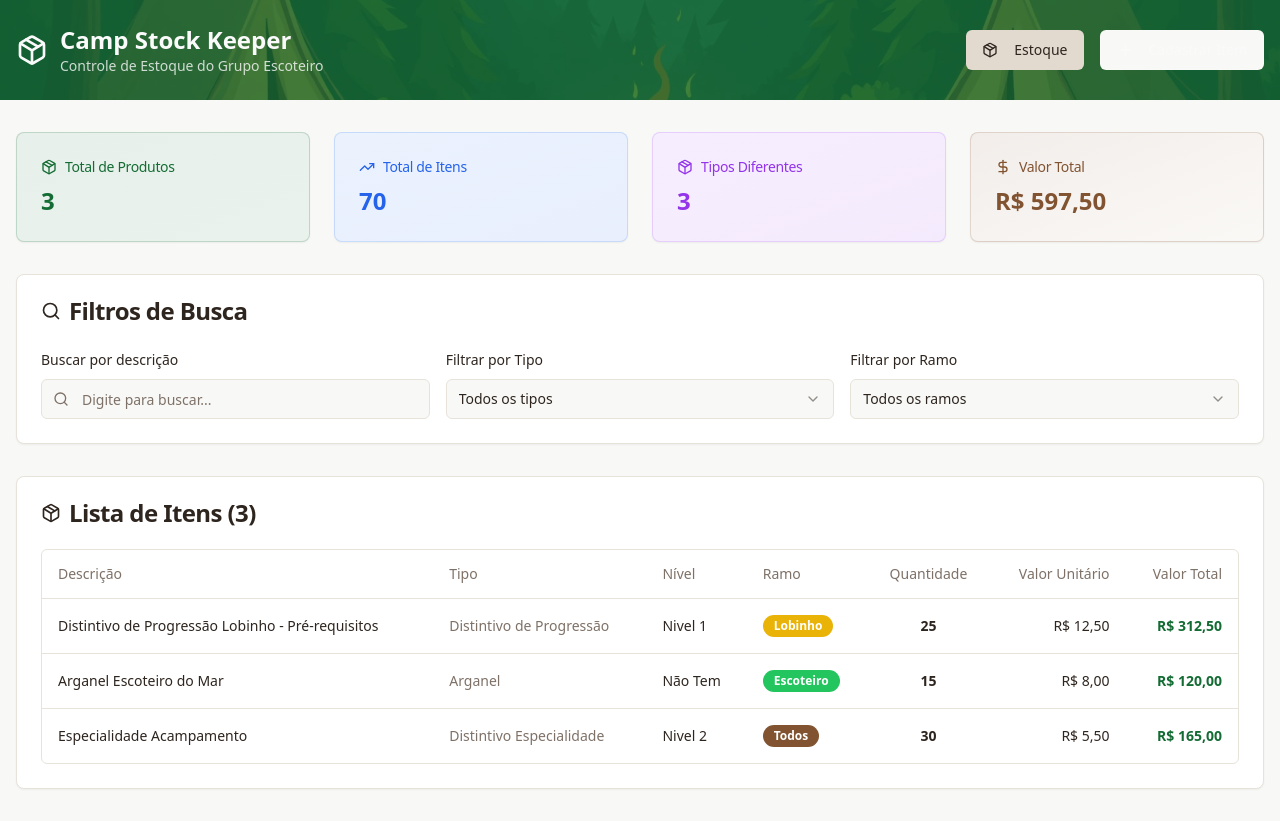
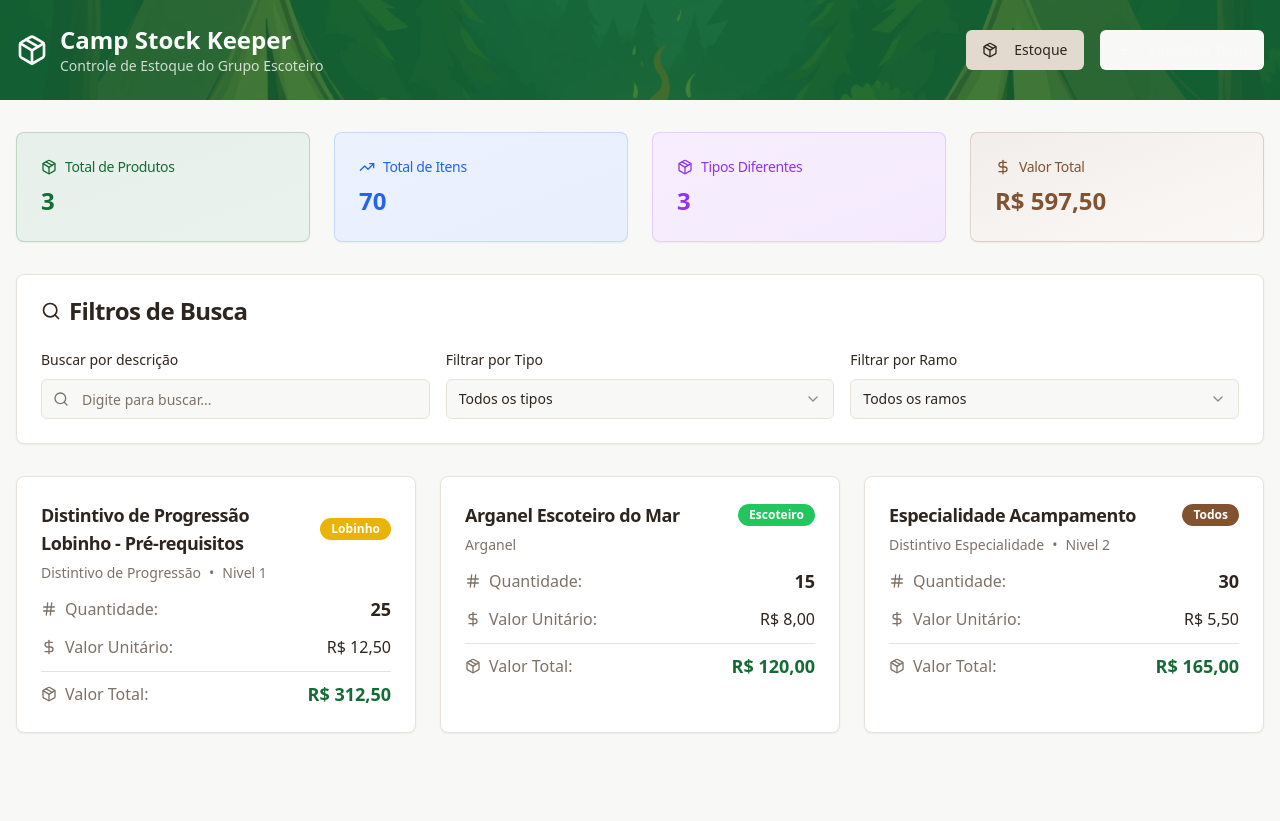
Before and after one commit to henriquemalikovski/camp-stock-keeper, a React (Vite) app: page / in a window 1280 px wide. After the commit the page ends 800 px from the top, so only its background shows below. Built offline with nearby package versions, Linux system fonts and the light colour scheme.

Commit message:
Reverted to commit 0c11086f81f8538a8048c70d3113b511ea2e9dd6

```diff
--- /dev/null
+++ b/src/components/inventory/InventoryCard.tsx
@@ -0,0 +1,82 @@
+import { InventoryItem } from "@/types/inventory";
+import { Card, CardContent, CardHeader, CardTitle } from "@/components/ui/card";
+import { Badge } from "@/components/ui/badge";
+import { Package, Hash, DollarSign } from "lucide-react";
+
+interface InventoryCardProps {
+  item: InventoryItem;
+}
+
+const InventoryCard = ({ item }: InventoryCardProps) => {
+  const formatCurrency = (value: number) => {
+    return new Intl.NumberFormat('pt-BR', {
+      style: 'currency',
+      currency: 'BRL'
+    }).format(value);
+  };
+
+  const getRamoColor = (ramo: string) => {
+    const colors: Record<string, string> = {
+      'Lobinho': 'bg-yellow-500 text-white',
+      'Escoteiro': 'bg-green-500 text-white',
+      'Sênior': 'bg-red-500 text-white',
+      'Pioneiro': 'bg-blue-500 text-white',
+      'Jovens': 'bg-purple-500 text-white',
+      'Escotista': 'bg-gray-500 text-white',
+      'Todos': 'bg-scout-brown text-white'
+    };
+    return colors[ramo] || 'bg-gray-500 text-white';
+  };
+
+  return (
+    <Card className="hover:shadow-elegant transition-all duration-300 hover:-translate-y-1">
+      <CardHeader className="pb-3">
+        <div className="flex items-center justify-between">
+          <CardTitle className="text-lg text-foreground">{item.descricao}</CardTitle>
+          <Badge className={getRamoColor(item.ramo)}>
+            {item.ramo}
+          </Badge>
+        </div>
+        <div className="flex items-center gap-2 text-sm text-muted-foreground">
+          <span className="font-medium">{item.tipo}</span>
+          {item.nivel !== 'Não Tem' && (
+            <>
+              <span>•</span>
+              <span>{item.nivel}</span>
+            </>
+          )}
+        </div>
+      </CardHeader>
+
+      <CardContent className="space-y-3">
+        <div className="flex items-center justify-between">
+          <div className="flex items-center gap-2 text-muted-foreground">
+            <Hash className="w-4 h-4" />
+            <span>Quantidade:</span>
+          </div>
+          <span className="font-semibold text-lg">{item.quantidade}</span>
+        </div>
+
+        <div className="flex items-center justify-between">
+          <div className="flex items-center gap-2 text-muted-foreground">
+            <DollarSign className="w-4 h-4" />
+            <span>Valor Unitário:</span>
+          </div>
+          <span className="font-medium">{formatCurrency(item.valorUnitario)}</span>
+        </div>
+
+        <div className="flex items-center justify-between pt-2 border-t border-border">
+          <div className="flex items-center gap-2 text-muted-foreground">
+            <Package className="w-4 h-4" />
+            <span>Valor Total:</span>
+          </div>
+          <span className="font-bold text-lg text-scout-green">
+            {formatCurrency(item.valorTotal)}
+          </span>
+        </div>
+      </CardContent>
+    </Card>
+  );
+};
+
+export default InventoryCard;
--- a/src/pages/Inventory.tsx
+++ b/src/pages/Inventory.tsx
@@ -1,11 +1,10 @@
 import { useState, useMemo } from "react";
 import { InventoryItem, TIPOS, RAMOS } from "@/types/inventory";
 import Header from "@/components/layout/Header";
+import InventoryCard from "@/components/inventory/InventoryCard";
 import { Input } from "@/components/ui/input";
 import { Select, SelectContent, SelectItem, SelectTrigger, SelectValue } from "@/components/ui/select";
 import { Card, CardContent, CardHeader, CardTitle } from "@/components/ui/card";
-import { Table, TableBody, TableCell, TableHead, TableHeader, TableRow } from "@/components/ui/table";
-import { Badge } from "@/components/ui/badge";
 import { Search, TrendingUp, Package, DollarSign } from "lucide-react";
 
 // Dados de exemplo
@@ -71,19 +70,6 @@ const Inventory = () => {
       style: 'currency',
       currency: 'BRL'
     }).format(value);
-  };
-
-  const getRamoColor = (ramo: string) => {
-    const colors: Record<string, string> = {
-      'Lobinho': 'bg-yellow-500 text-white',
-      'Escoteiro': 'bg-green-500 text-white',
-      'Sênior': 'bg-red-500 text-white',
-      'Pioneiro': 'bg-blue-500 text-white',
-      'Jovens': 'bg-purple-500 text-white',
-      'Escotista': 'bg-gray-500 text-white',
-      'Todos': 'bg-scout-brown text-white'
-    };
-    return colors[ramo] || 'bg-gray-500 text-white';
   };
 
   return (
@@ -200,62 +186,11 @@ const Inventory = () => {
           </CardContent>
         </Card>
 
-        {/* Items Table */}
-        <Card>
-          <CardHeader>
-            <CardTitle className="flex items-center gap-2">
-              <Package className="w-5 h-5" />
-              Lista de Itens ({filteredItems.length})
-            </CardTitle>
-          </CardHeader>
-          <CardContent>
-            <div className="rounded-md border">
-              <Table>
-                <TableHeader>
-                  <TableRow>
-                    <TableHead>Descrição</TableHead>
-                    <TableHead>Tipo</TableHead>
-                    <TableHead>Nível</TableHead>
-                    <TableHead>Ramo</TableHead>
-                    <TableHead className="text-center">Quantidade</TableHead>
-                    <TableHead className="text-right">Valor Unitário</TableHead>
-                    <TableHead className="text-right">Valor Total</TableHead>
-                  </TableRow>
-                </TableHeader>
-                <TableBody>
+        {/* Items Grid */}
+        <div className="grid grid-cols-1 md:grid-cols-2 lg:grid-cols-3 gap-6">
           {filteredItems.map(item => (
-                    <TableRow key={item.id} className="hover:bg-muted/50">
-                      <TableCell className="font-medium">
-                        {item.descricao}
-                      </TableCell>
-                      <TableCell>
-                        <span className="text-sm text-muted-foreground">
-                          {item.tipo}
-                        </span>
-                      </TableCell>
-                      <TableCell>
-                        <span className="text-sm">
-                          {item.nivel}
-                        </span>
-                      </TableCell>
-                      <TableCell>
-                        <Badge className={getRamoColor(item.ramo)} variant="secondary">
-                          {item.ramo}
-                        </Badge>
-                      </TableCell>
-                      <TableCell className="text-center font-semibold">
-                        {item.quantidade}
-                      </TableCell>
-                      <TableCell className="text-right">
-                        {formatCurrency(item.valorUnitario)}
-                      </TableCell>
-                      <TableCell className="text-right font-bold text-scout-green">
-                        {formatCurrency(item.valorTotal)}
-                      </TableCell>
-                    </TableRow>
+            <InventoryCard key={item.id} item={item} />
           ))}
-                </TableBody>
-              </Table>
         </div>
 
         {filteredItems.length === 0 && (
@@ -269,8 +204,6 @@ const Inventory = () => {
             </p>
           </div>
         )}
-          </CardContent>
-        </Card>
       </main>
     </div>
   );
```
Lines whose indentation alone changed are shown as unchanged.
